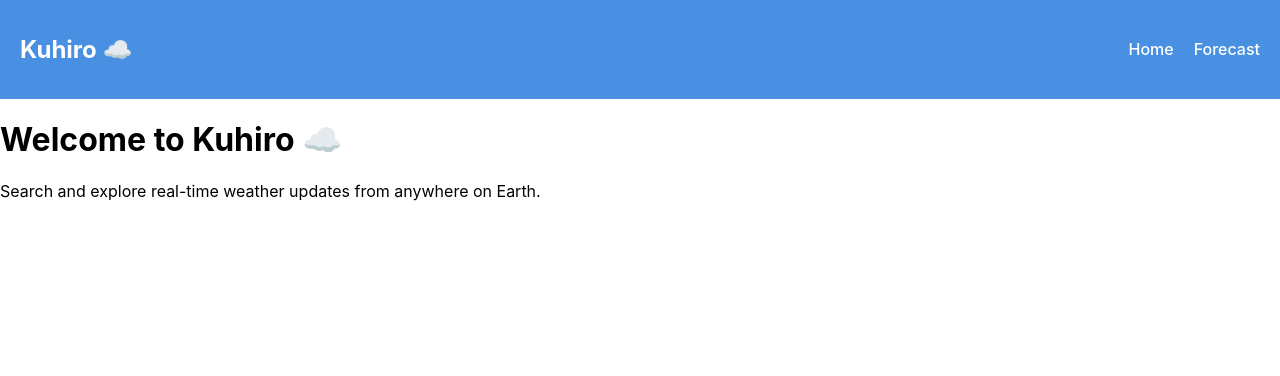
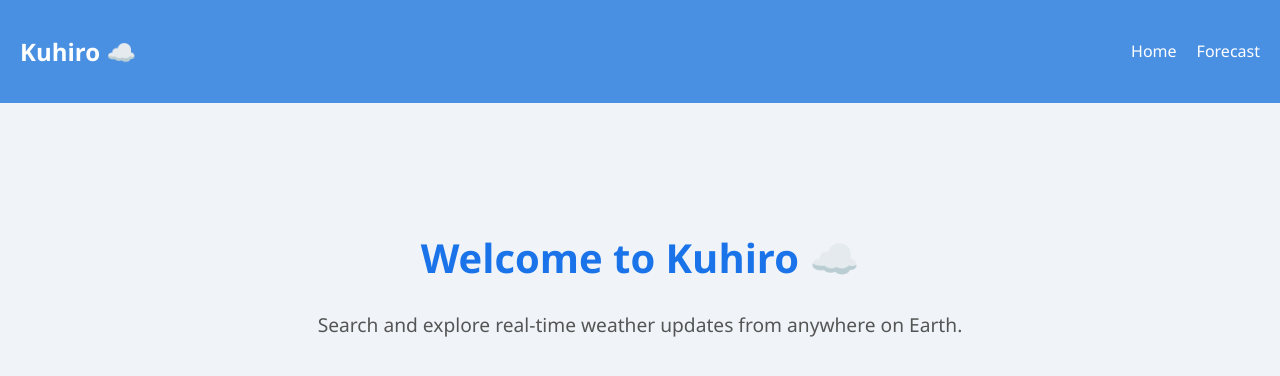
Before and after one commit to Mridulkhanal/kuhiro-weather-app, a React (Create React App) app in the folder frontend/: page / in a window 1280 px wide. Shown: the top 376 px of the page. Built offline with nearby package versions, Linux system fonts and the light colour scheme.

Commit message:
added base CSS with homepage layout

```diff
--- a/frontend/src/App.tsx
+++ b/frontend/src/App.tsx
@@ -1,16 +1,21 @@
+// src/App.tsx
+
 import { BrowserRouter as Router, Routes, Route } from "react-router-dom";
 import Home from "./pages/Home";
 import Forecast from "./pages/Forecast";
 import Navbar from "./components/Navbar";
+import "./index.css";
 
 function App() {
   return (
     <Router>
       <Navbar />
-      <Routes>
-        <Route path="/" element={<Home />} />
-        <Route path="/forecast" element={<Forecast />} />
-      </Routes>
+      <div className="container">
+        <Routes>
+          <Route path="/" element={<Home />} />
+          <Route path="/forecast" element={<Forecast />} />
+        </Routes>
+      </div>
     </Router>
   );
 }
--- a/frontend/src/index.css
+++ b/frontend/src/index.css
@@ -1,13 +1,21 @@
 body {
   margin: 0;
-  font-family: -apple-system, BlinkMacSystemFont, 'Segoe UI', 'Roboto', 'Oxygen',
-    'Ubuntu', 'Cantarell', 'Fira Sans', 'Droid Sans', 'Helvetica Neue',
-    sans-serif;
-  -webkit-font-smoothing: antialiased;
-  -moz-osx-font-smoothing: grayscale;
+  font-family: 'Segoe UI', Tahoma, Geneva, Verdana, sans-serif;
+  background-color: #f0f4f8;
+  color: #333;
 }
 
-code {
-  font-family: source-code-pro, Menlo, Monaco, Consolas, 'Courier New',
-    monospace;
+.container {
+  text-align: center;
+  padding: 50px;
 }
+
+.title {
+  font-size: 2.5rem;
+  color: #1a73e8;
+}
+
+.subtitle {
+  font-size: 1.2rem;
+  color: #555;
+}
```
